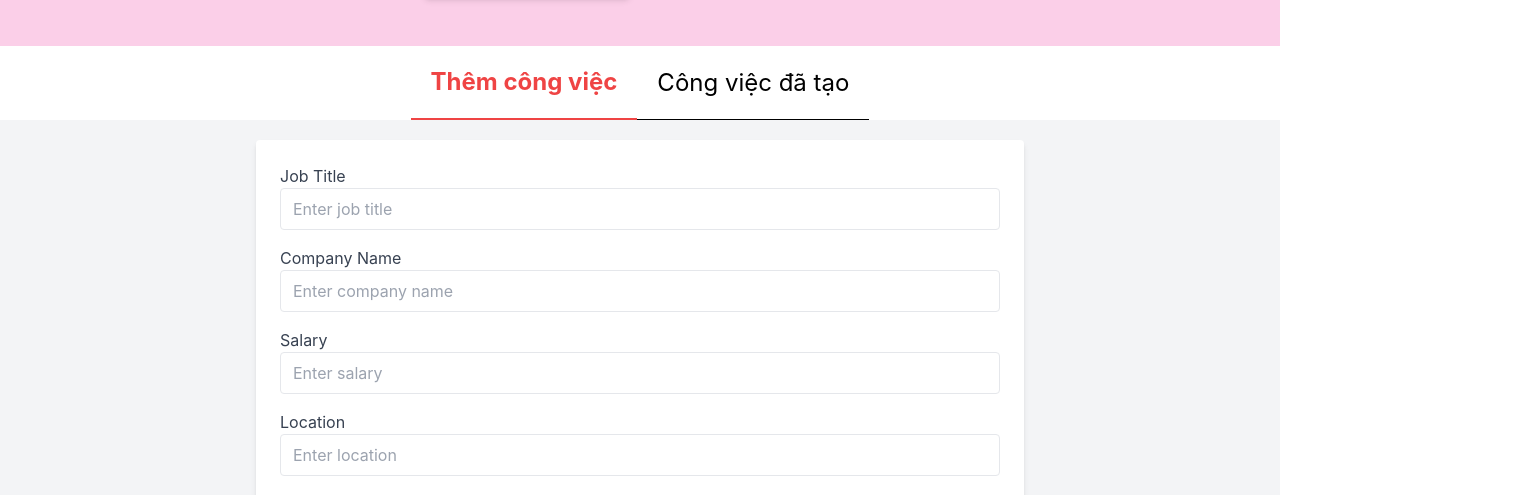
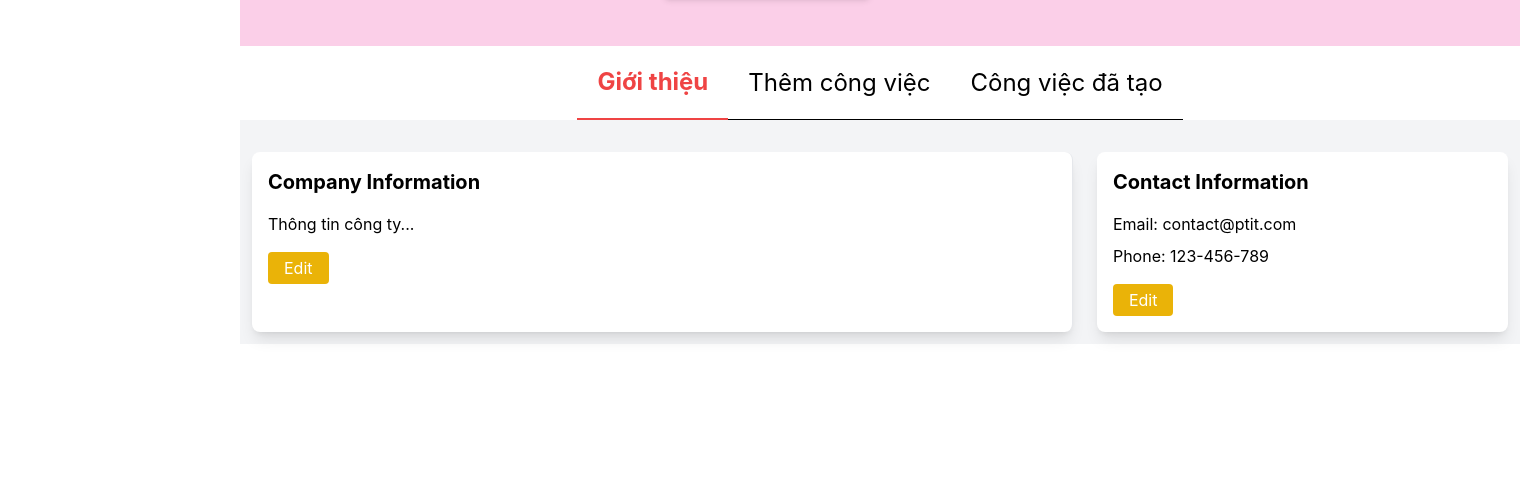
Before and after one commit to tuvdd/CareerConnect, a React (Create React App) app in the folder career-connect/: page /company in a window 1280 px wide. Shown: the part 274-769 px from the top of the page, 1520 px wide, since content can reach past the window. Built offline with nearby package versions, Linux system fonts and the light colour scheme.

Commit message:
Thanh FE-companypro5

```diff
--- a/career-connect/src/company/homepage.js
+++ b/career-connect/src/company/homepage.js
@@ -5,7 +5,7 @@ import {FontAwesomeIcon} from '@fortawesome/react-fontawesome'
 import {faLocationDot} from '@fortawesome/free-solid-svg-icons'
 import CreateJobForm from "../components/CreateJobForm";
 import JobCard from "../components/JobCard";
-
+import CompanyProfile from "../components/CompanyProfile";
 const CompanyHomepage = () => {
     const jobData = {
         logo: '/path/to/logo.png',
@@ -21,15 +21,16 @@ const CompanyHomepage = () => {
         skills: ['Java', 'Python', '.NET', 'Fintech', 'Cloud'],
         timePosted: 'Đăng 39 phút trước',
     };
-    const [selectedOption, setSelectedOption] = useState('createJob');
+    const [selectedOption, setSelectedOption] = useState('aboutCompany');
 
     function handleOptionClick(option) {
         setSelectedOption(option)
     }
 
     return (
-        <div className="container bg-gray-100 min-h-screen w-screen pt-20">
+        <div className="container min-h-screen max-w-screen-2xl pt-20 ">
             <Navbar/>
+            <div className="container  bg-gray-100 ml-60 ">
             <div className="container w-full h-60 bg-pink-200 flex flex-col items-center justify-center p-4">
                 <div className="flex w-full justify-center">
                     <img src="" alt="Company Logo"
@@ -47,6 +48,10 @@ const CompanyHomepage = () => {
             <div className="container w-full h-fit flex flex-col items-center justify-center">
                 <div className='w-full flex justify-center mb-5 bg-white'>
                     <button
+                        className={`text-2xl cursor-pointer p-5 border-b border-black ${selectedOption === 'aboutCompany' ? 'font-bold text-red-500 border-b-2 border-red-500' : ''}`}
+                        onClick={() => handleOptionClick('aboutCompany')}>Giới thiệu
+                    </button>
+                    <button
                         className={`text-2xl cursor-pointer p-5 border-b border-black ${selectedOption === 'createJob' ? 'font-bold text-red-500 border-b-2 border-red-500' : ''}`}
                         onClick={() => handleOptionClick('createJob')}>Thêm công việc
                     </button>
@@ -55,6 +60,9 @@ const CompanyHomepage = () => {
                         onClick={() => handleOptionClick('viewJobs')}>Công việc đã tạo
                     </button>
                 </div>
+                {selectedOption === 'aboutCompany' && (
+                    <CompanyProfile/>
+                )}
                 {selectedOption === 'createJob' && (
                     <CreateJobForm/>
                 )}
@@ -62,6 +70,7 @@ const CompanyHomepage = () => {
                     <JobCard {...jobData} />
                 )}
             </div>
+            </div>
         </div>
     )
 }
--- /dev/null
+++ b/career-connect/src/components/CompanyProfile.js
@@ -0,0 +1,124 @@
+// CompanyProfile.js
+import React, { useState } from 'react';
+
+const CompanyProfile = () => {
+    const [isEditingCompany, setIsEditingCompany] = useState(false);
+    const [isEditingContact, setIsEditingContact] = useState(false);
+
+    const [companyInfo, setCompanyInfo] = useState({
+        name: 'PTIT',
+        description: 'Thông tin công ty...',
+    });
+
+    const [contactInfo, setContactInfo] = useState({
+        email: 'contact@ptit.com',
+        phone: '123-456-789',
+    });
+
+    const [newCompanyInfo, setNewCompanyInfo] = useState(companyInfo);
+    const [newContactInfo, setNewContactInfo] = useState(contactInfo);
+
+    const handleCompanyInfoChange = (e) => {
+        const { name, value } = e.target;
+        setNewCompanyInfo(prevState => ({
+            ...prevState,
+            [name]: value,
+        }));
+    };
+
+    const handleContactInfoChange = (e) => {
+        const { name, value } = e.target;
+        setNewContactInfo(prevState => ({
+            ...prevState,
+            [name]: value,
+        }));
+    };
+
+    const handleCompanySubmit = () => {
+        setCompanyInfo(newCompanyInfo);
+        setIsEditingCompany(false);
+    };
+
+    const handleContactSubmit = () => {
+        setContactInfo(newContactInfo);
+        setIsEditingContact(false);
+    };
+
+    return (
+        <div className="flex w-full">
+            <div className="w-2/3 m-3 p-4 border-r bg-white shadow-lg rounded-lg">
+                <h2 className="text-xl font-bold mb-4">Company Information</h2>
+                {isEditingCompany ? (
+                    <div>
+                        <textarea
+                            name="description"
+                            value={newCompanyInfo.description}
+                            onChange={handleCompanyInfoChange}
+                            rows="10"
+                            className="w-full border p-2 mb-4 rounded"
+                        />
+                        <button
+                            onClick={handleCompanySubmit}
+                            className="bg-blue-500 text-white py-1 px-4 rounded hover:bg-blue-600"
+                        >
+                            Submit
+                        </button>
+                    </div>
+                ) : (
+                    <div>
+                        <p className="mb-4">{companyInfo.description}</p>
+                        <button
+                            onClick={() => setIsEditingCompany(true)}
+                            className="bg-yellow-500 text-white py-1 px-4 rounded hover:bg-yellow-600"
+                        >
+                            Edit
+                        </button>
+                    </div>
+                )}
+            </div>
+
+            <div className="w-1/3 p-4 m-3 bg-white shadow-lg rounded-lg">
+                <h2 className="text-xl font-bold mb-4">Contact Information</h2>
+                {isEditingContact ? (
+                    <div>
+                        <input
+                            name="email"
+                            type="email"
+                            value={newContactInfo.email}
+                            onChange={handleContactInfoChange}
+                            className="w-full border p-2 mb-2 rounded"
+                            placeholder="Email"
+                        />
+                        <input
+                            name="phone"
+                            type="text"
+                            value={newContactInfo.phone}
+                            onChange={handleContactInfoChange}
+                            className="w-full border p-2 mb-4 rounded"
+                            placeholder="Phone"
+                        />
+                        <button
+                            onClick={handleContactSubmit}
+                            className="bg-blue-500 text-white py-1 px-4 rounded hover:bg-blue-600"
+                        >
+                            Submit
+                        </button>
+                    </div>
+                ) : (
+                    <div>
+                        <p className="mb-2">Email: {contactInfo.email}</p>
+                        <p className="mb-4">Phone: {contactInfo.phone}</p>
+                        <button
+                            onClick={() => setIsEditingContact(true)}
+                            className="bg-yellow-500 text-white py-1 px-4 rounded hover:bg-yellow-600"
+                        >
+                            Edit
+                        </button>
+                    </div>
+                )}
+            </div>
+        </div>
+    );
+};
+
+export default CompanyProfile;
--- a/career-connect/src/components/navbar.js
+++ b/career-connect/src/components/navbar.js
@@ -3,7 +3,7 @@ import {Link} from 'react-router-dom';
 
 const Navbar = () => {
     return (
-        <nav className={"w-full h-20 bg-white fixed top-0 z-50"}>
+        <nav className={"w-full h-20 bg-white fixed top-0 z-50 "}>
             <div className="container mx-auto flex h-full items-center justify-between px-4">
                 <div className="flex items-center space-x-4">
                     <Link to="/">
```
